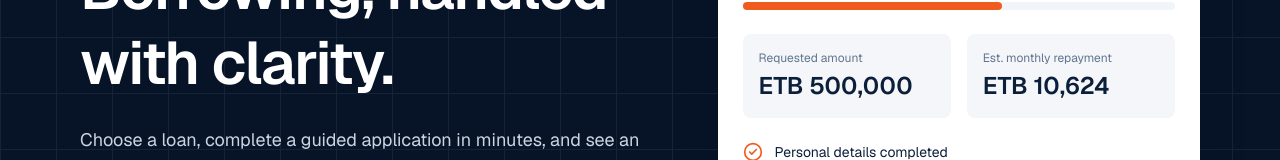
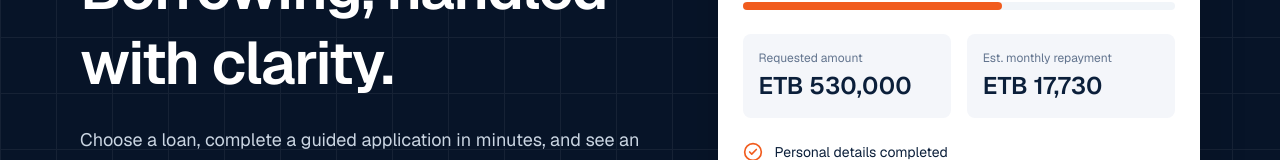
Before and after one commit to Get-WEB-Dev/GetFinance, a Next.js app: page / in a window 1280 px wide. Shown: the part 252-412 px from the top of the page. Built offline with nearby package versions, Linux system fonts and the light colour scheme; no server answers.

Commit message:
Nov 14, 2026, 11:30 AM

```diff
--- a/app/layout.tsx
+++ b/app/layout.tsx
@@ -4,6 +4,7 @@ import "./globals.css";
 import { brand } from "@/config/brand";
 import { Header } from "@/components/layout/Header";
 import { Footer } from "@/components/layout/Footer";
+import { getCurrentCountry } from "@/lib/country/server";
 
 const geistSans = Geist({
   variable: "--font-geist-sans",
@@ -15,13 +16,14 @@ export const metadata: Metadata = {
   description: brand.description,
 };
 
-export default function RootLayout({
+export default async function RootLayout({
   children,
 }: Readonly<{ children: React.ReactNode }>) {
+  const country = await getCurrentCountry();
   return (
     <html lang="en">
       <body className={`${geistSans.variable} flex min-h-screen flex-col antialiased`}>
-        <Header />
+        <Header country={country} />
         <main className="flex-1">{children}</main>
         <Footer />
       </body>
--- a/components/home/HeroPreview.tsx
+++ b/components/home/HeroPreview.tsx
@@ -1,7 +1,14 @@
 import { CheckCircle2, FileText, ShieldCheck } from "lucide-react";
+import type { CountryCode } from "@/config/countries";
+import { getLoanProduct } from "@/config/loans";
 import { formatCurrency } from "@/lib/format/currency";
+import { getRepaymentExample } from "@/lib/loans/example";
 
-export function HeroPreview() {
+export function HeroPreview({ country }: { country: CountryCode }) {
+  const example = getRepaymentExample(getLoanProduct("personal", country));
+  const amount = example?.amount ?? 0;
+  const monthly = example ? Math.round(example.estimate.monthlyPayment) : 0;
+
   return (
     <div
       className="rounded-xl border border-white/10 bg-white p-6 text-navy-900 shadow-2xl"
@@ -28,11 +35,11 @@ export function HeroPreview() {
       <dl className="mt-6 grid grid-cols-2 gap-4">
         <div className="rounded-lg bg-surface p-4">
           <dt className="text-xs text-slate-500">Requested amount</dt>
-        <dd className="mt-1 text-2xl font-semibold">{formatCurrency(500_000)}</dd>
+          <dd className="mt-1 text-2xl font-semibold">{formatCurrency(amount, country)}</dd>
         </div>
         <div className="rounded-lg bg-surface p-4">
           <dt className="text-xs text-slate-500">Est. monthly repayment</dt>
-         <dd className="mt-1 text-2xl font-semibold">{formatCurrency(10_624)}</dd>
+          <dd className="mt-1 text-2xl font-semibold">{formatCurrency(monthly, country)}</dd>
         </div>
       </dl>
 
```
